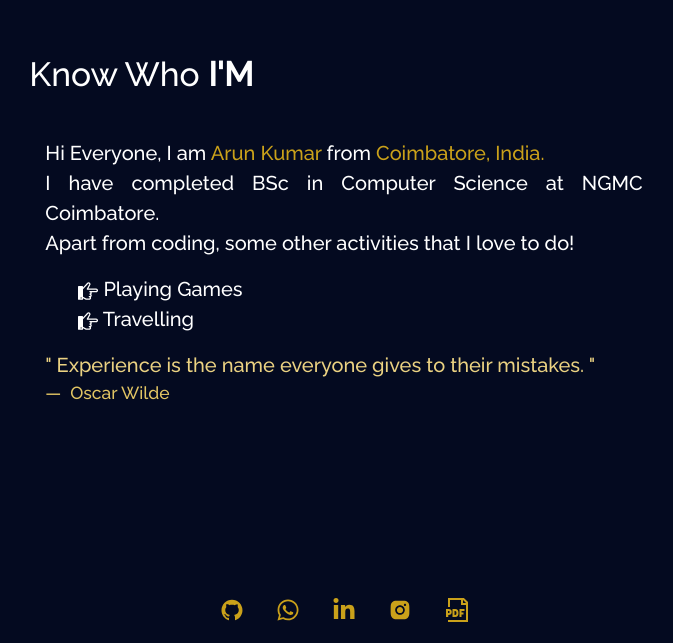
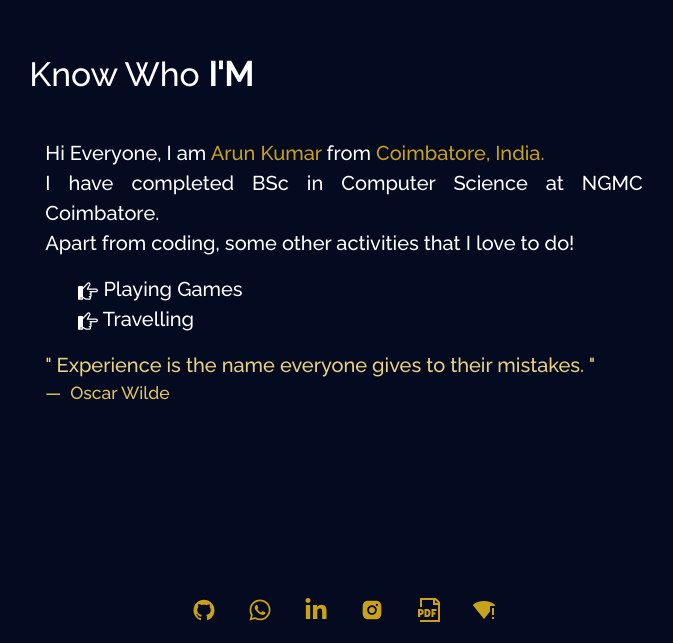
Before and after one commit to Arun6381/Arunportfoliome, a React (Vite) app: page / in a window 1280 px wide. Shown: the part 613-1256 px from the top of the page, without its empty margins (296-969 px from the left). Built offline with nearby package versions, Linux system fonts and the light colour scheme.

Commit message:
commited

```diff
--- a/src/components/Footer/Footer.jsx
+++ b/src/components/Footer/Footer.jsx
@@ -1,6 +1,7 @@
 import { AiFillGithub, AiFillInstagram } from "react-icons/ai";
 import { GrDocumentPdf } from "react-icons/gr";
 import { FaLinkedinIn, FaWhatsapp } from "react-icons/fa";
+import { RiSignalWifiErrorFill } from "react-icons/ri";
 import pdf from "./../../assets/Arun Resume.pdf";
 import "./Footer.css";
 
@@ -59,6 +60,16 @@ function Footer() {
               <GrDocumentPdf />
             </a>
           </li>
+          <li className="social-icons">
+            <a
+              href="/NotFound"
+              style={{ color: "#caa11a" }}
+              target="_blank"
+              rel="noopener noreferrer"
+            >
+              <RiSignalWifiErrorFill />
+            </a>
+          </li>
         </ul>
       </div>
     </div>
```
